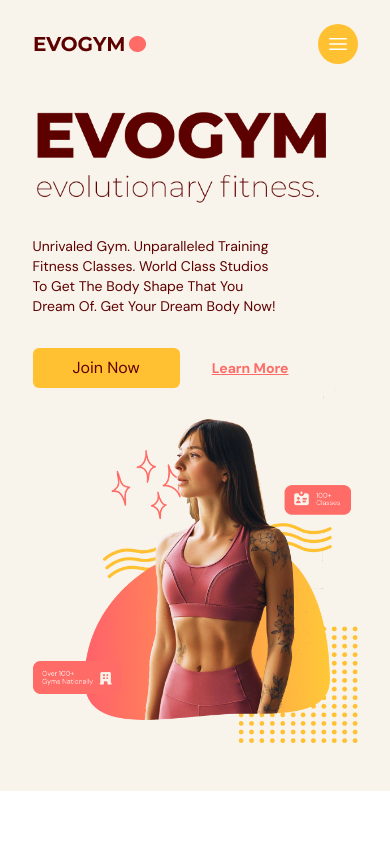
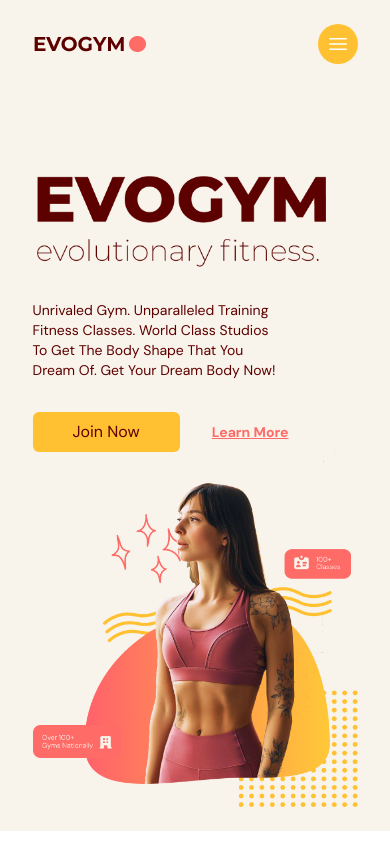
Before and after one commit to imbensantos/evogym, a React (Vite) app: page / in a window 390 px wide. Shown: the top 844 px of the page. Built offline with nearby package versions, Linux system fonts and the light colour scheme.

Commit message:
Bug: Updated hero stylings

```diff
--- a/src/components/Footer/index.tsx
+++ b/src/components/Footer/index.tsx
@@ -27,8 +27,8 @@ const Footer = () => {
         <div className="basis-1/4 mt-16 md:mt-0">
           <h2 className="font-bold">Contact Us</h2>
           <ul>
-            <li className="my-5"><a href="mailto:message.contactus+evogym@gmail.com">message.contactus+evogym@gmail.com</a></li>
-            <li className="my-5"><a href="tel:+3334256825"></a>(333) 425-6825</li>
+            <li className="my-5"><a className="break-words" href="mailto:message.contactus+evogym@gmail.com">message.contactus+evogym@gmail.com</a></li>
+            <li className="my-5"><a href="tel:+3334256825"></a>Tel: (333) 425-6825</li>
           </ul>
         </div>
       </div>
--- a/src/scenes/Hero/index.tsx
+++ b/src/scenes/Hero/index.tsx
@@ -11,6 +11,7 @@ import SponsorRedBull from "@/assets/SponsorRedBull.png"
 import SponsorForbes from "@/assets/SponsorForbes.png"
 import SponsorFortune from "@/assets/SponsorFortune.png"
 import Link from '@/components/Link'
+import { fadeLeft, fadeRight } from '@/styles/animations'
 
 const Home = () => {
   const { setSelectedPage } = useSelectedPage()
@@ -19,24 +20,17 @@ const Home = () => {
   return (
     <section
       id={SelectedPage.Home}
-      className='flex flex-col gap-16 bg-gray-20 pt-24 pb-12  md:h-full'
+      className='flex flex-col gap-16 bg-gray-20 pt-24 pb-6 md:h-screen'
     >
       <motion.div
-        className='mx-auto w-5/6'
+        className='mx-auto w-5/6 flex md:h-5/6'
         onViewportEnter={() => setSelectedPage(SelectedPage.Home)}
       >
         {/* IMAGE & MAIN HEADER */}
-        <header className="hero md:flex mx-auto max-w-[1366px] items-center justify-center md:h-5/6">
+        <header className="hero md:flex w-full max-w-[1366px] mx-auto  items-center justify-center">
           <motion.hgroup
-            className='relative z-10 md:basis-3/5'
-            initial="hidden"
-            whileInView="visible"
-            viewport={{ once: true, amount: 0.5 }}
-            transition={{ duration: 0.5 }}
-            variants={{
-              hidden: { opacity: 0, x: -50 },
-              visible: { opacity: 1, x: 0 }
-            }}
+            className='relative z-10 md:basis-3/5 mt-16'
+            {...fadeRight}
           >
             <h1 className='before:absolute before:-top-20 before:-left-20 before:-z-10 md:before:content-evolveText'>
               <img src={HomePageText} alt="Evogym" />
@@ -49,14 +43,7 @@ const Home = () => {
 
             <motion.div
               className='mt-8 flex items-center gap-8'
-              initial="hidden"
-              whileInView="visible"
-              viewport={{ once: true, amount: 0.5 }}
-              transition={{ delay: 0.2, duration: 0.5 }}
-              variants={{
-                hidden: { opacity: 0, x: -50 },
-                visible: { opacity: 1, x: 0 }
-              }}
+              {...{ ...fadeRight, transition: { ...fadeRight.transition, delay: 0.2 } }}
             >
               <ActionButton>
                 Join Now
@@ -70,14 +57,20 @@ const Home = () => {
           </motion.hgroup>
 
           {/* IMAGE */}
-          <img className='min-w-0 mx-auto md:mr-0 md:z-10' src={HomePageGraphic} alt="Evogym Trainer" />
+          {/* <img className='min-w-0 mx-auto md:mr-0 md:z-10' src={HomePageGraphic} alt="Evogym Trainer" /> */}
+          <motion.div
+            className='min-w-0 mx-auto md:mr-0 md:z-10 basis-3/5'
+            {...fadeLeft}
+          >
+            <img className='min-w-0 mx-auto md:mr-0 md:z-10' src={HomePageGraphic} alt="Evogym Trainer" />
+          </motion.div>
 
         </header>
       </motion.div>
 
        {/* SPONSORS */}
        {isMdScreen ? (
-          <div className='flex items-center h-[150px] w-full bg-primary-100 py-10'>
+          <div className='flex items-center h-1/6 w-full bg-primary-100 py-10'>
             <div className='mx-auto w-5/6'>
               <div className='flex w-3/5 items-center justify-between'>
                 <img src={SponsorRedBull} alt="redbull-sponsor" />
--- a/src/styles/animations.ts
+++ b/src/styles/animations.ts
@@ -1,8 +1,20 @@
-export const fadeRight = {
+const initialSettings = {
   initial: "hidden",
   whileInView: "visible",
   viewport: { once: true, amount: 0.5 },
   transition: { duration: 0.5 },
+}
+
+const delaySettings = {
+  ...initialSettings,
+  transition: {
+    duration: 0.5,
+    delay: 0.2
+  }
+}
+
+export const fadeRight = {
+  ...initialSettings,
   variants: {
     hidden: { opacity: 0, x: -50 },
     visible: { opacity: 1, x: 0 }
@@ -10,10 +22,7 @@ export const fadeRight = {
 }
 
 export const fadeLeft = {
-  initial: "hidden",
-  whileInView: "visible",
-  viewport: { once: true, amount: 0.5 },
-  transition: { duration: 0.5 },
+  ...initialSettings,
   variants: {
     hidden: { opacity: 0, x: 50 },
     visible: { opacity: 1, x: 0 }
@@ -21,10 +30,7 @@ export const fadeLeft = {
 }
 
 export const fadeDown = {
-  initial: "hidden",
-  whileInView: "visible",
-  viewport: { once: true, amount: 0.5 },
-  transition: { duration: 0.5 },
+  ...initialSettings,
   variants: {
     hidden: { opacity: 0, y: -50 },
     visible: { opacity: 1, y: 0 }
@@ -32,10 +38,7 @@ export const fadeDown = {
 }
 
 export const fadeUp = {
-  initial: "hidden",
-  whileInView: "visible",
-  viewport: { once: true, amount: 0.5 },
-  transition: { duration: 0.5 },
+  ...initialSettings,
   variants: {
     hidden: { opacity: 0, y: 50 },
     visible: { opacity: 1, y: 0 }
@@ -53,10 +56,7 @@ export const staggerChildren = {
 }
 
 export const zoomOut = {
-  initial: "hidden",
-  whileInView: "visible",
-  viewport: { once: true, amount: 0.5 },
-  transition: { duration: 0.5 },
+  ...initialSettings,
   variants: {
     hidden: { opacity: 0, scale: .5 },
     visible: { opacity: 1, scale: 1 }
@@ -64,10 +64,7 @@ export const zoomOut = {
 }
 
 export const zoomIn = {
-  initial: "hidden",
-  whileInView: "visible",
-  viewport: { once: true, amount: 0.5 },
-  transition: { duration: 0.5 },
+  ...initialSettings,
   variants: {
     hidden: { opacity: 0, scale: 1.5 },
     visible: { opacity: 1, scale: 1 }
--- a/tailwind.config.js
+++ b/tailwind.config.js
@@ -17,7 +17,7 @@ export default {
         "secondary-400": "#FFCD58",
         "secondary-500": "#FFC132"
       },
-      backgroundImage: (theme) => ({
+      backgroundImage: () => ({
         "gradient-yellowred": "linear-gradient(90deg, #FF616A 0%, #FFC837 100%)",
         "mobile-home": "url('./assets/HomePageGraphic.png')"
       }),
@@ -26,10 +26,10 @@ export default {
         montserrat: ["Montserrat", "sans-serif"]
       },
       content: {
-        evolveText: "url('./assets/EvolveText.png')",
-        abstractWaves: "url('./assets/AbstractWaves.png')",
-        sparkles: "url('./assets/Sparkles.png')",
-        circles: "url('./assets/Circles.png')",
+        evolveText: "url('@/assets/EvolveText.png')",
+        abstractWaves: "url('@/assets/AbstractWaves.png')",
+        sparkles: "url('@/assets/Sparkles.png')",
+        circles: "url('@/assets/Circles.png')",
       },
       screens: {
         xs: "480px",
```
